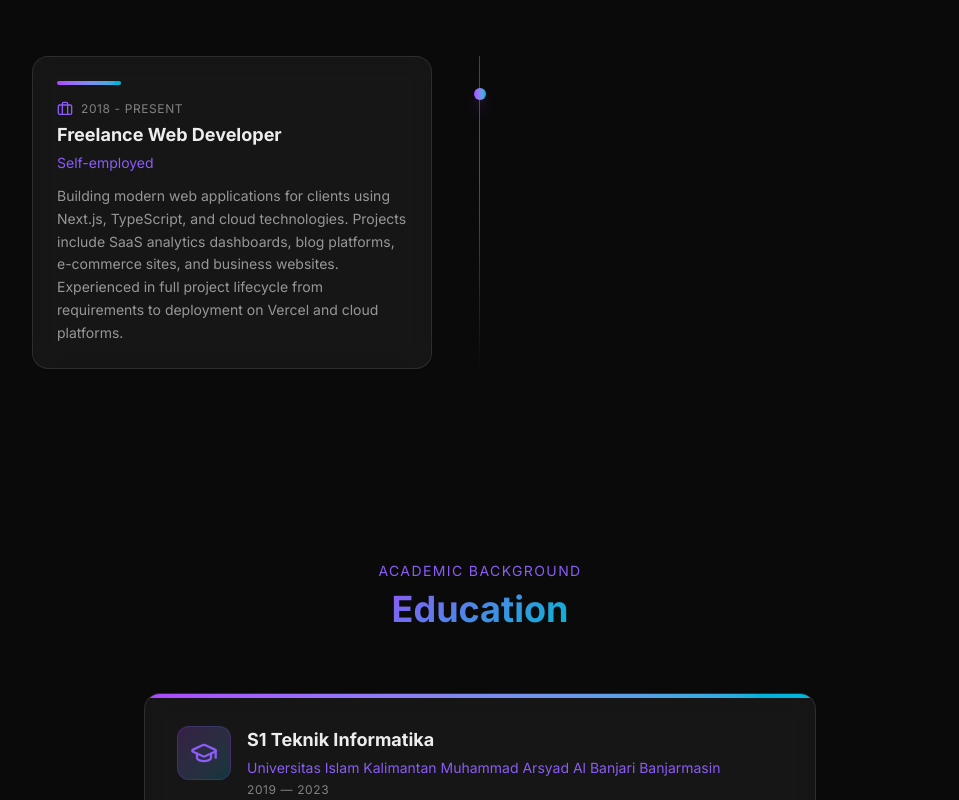
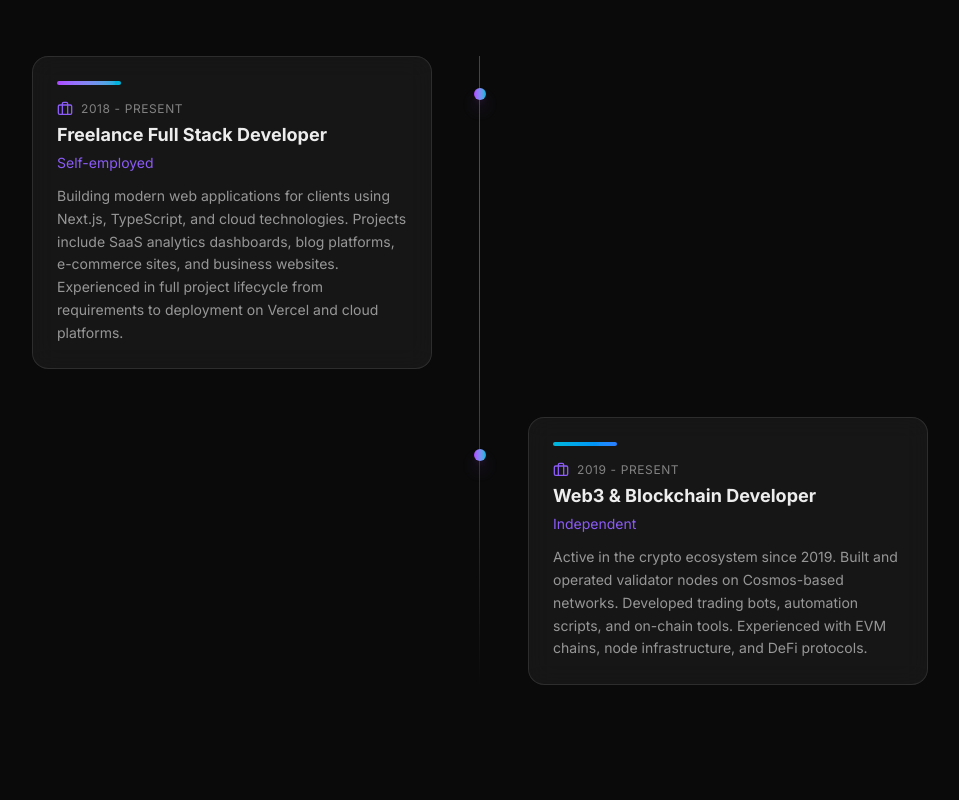
Before and after one commit to achmadwirra/achmadwirra.github.io, a Next.js app: page / in a window 1280 px wide. Shown: the part 1900-2700 px from the top of the page, without its empty margins (160-1119 px from the left). Built offline with nearby package versions, Linux system fonts and the light colour scheme.

Commit message:
feat: add Web3/Blockchain experience - validators, bots, DeFi, 6+ years crypto

```diff
--- a/src/components/About.tsx
+++ b/src/components/About.tsx
@@ -9,7 +9,7 @@ const highlights = [
   { icon: Code2, title: "Clean Code", desc: "TypeScript-first, maintainable & scalable" },
   { icon: Palette, title: "UI/UX Design", desc: "Creating beautiful user experiences" },
   { icon: Server, title: "Full Stack", desc: "Frontend to backend, end-to-end" },
-  { icon: Zap, title: "Web3 & AI", desc: "Exploring blockchain & AI integrations" },
+  { icon: Zap, title: "Web3 & Blockchain", desc: "6+ years in crypto, validators & bots" },
 ];
 
 export default function About() {
--- a/src/components/Experience.tsx
+++ b/src/components/Experience.tsx
@@ -6,12 +6,20 @@ import { Briefcase } from "lucide-react";
 
 const experiences = [
   {
-    role: "Freelance Web Developer",
+    role: "Freelance Full Stack Developer",
     company: "Self-employed",
     period: "2018 - Present",
     description:
       "Building modern web applications for clients using Next.js, TypeScript, and cloud technologies. Projects include SaaS analytics dashboards, blog platforms, e-commerce sites, and business websites. Experienced in full project lifecycle from requirements to deployment on Vercel and cloud platforms.",
     gradient: "from-purple-500 to-cyan-500",
+  },
+  {
+    role: "Web3 & Blockchain Developer",
+    company: "Independent",
+    period: "2019 - Present",
+    description:
+      "Active in the crypto ecosystem since 2019. Built and operated validator nodes on Cosmos-based networks. Developed trading bots, automation scripts, and on-chain tools. Experienced with EVM chains, node infrastructure, and DeFi protocols.",
+    gradient: "from-cyan-500 to-blue-500",
   },
 ];
 
--- a/src/components/Skills.tsx
+++ b/src/components/Skills.tsx
@@ -66,12 +66,15 @@ const skillCategories: { title: string; emoji: string; skills: Skill[] }[] = [
     ],
   },
   {
-    title: "Currently Learning",
-    emoji: "🚀",
+    title: "Web3 & Blockchain",
+    emoji: "⛓️",
     skills: [
-      { name: "AI/ML Integration", level: 45, label: "Beginner" },
-      { name: "Web3/Blockchain", level: 50, label: "Beginner" },
-      { name: "Cloud Architecture (AWS)", level: 40, label: "Beginner" },
+      { name: "Cosmos SDK / Validator Nodes", level: 82, label: "Advanced" },
+      { name: "EVM Chains (Ethereum, Base, BSC)", level: 80, label: "Advanced" },
+      { name: "DeFi Protocols", level: 78, label: "Advanced" },
+      { name: "Trading & Automation Bots", level: 85, label: "Advanced" },
+      { name: "Smart Contracts (Solidity)", level: 65, label: "Intermediate" },
+      { name: "Node Infrastructure", level: 80, label: "Advanced" },
     ],
   },
 ];
```
